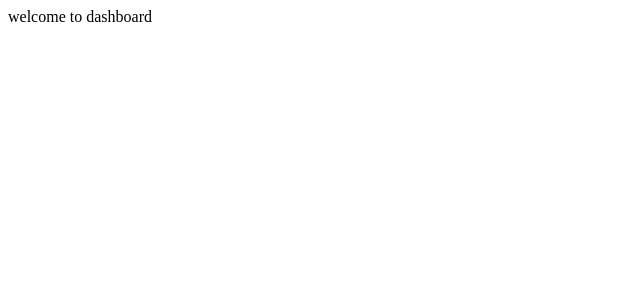
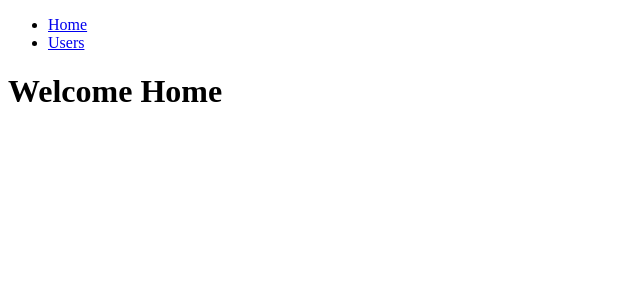
Before and after one commit to Vsraju1999/my-app, a React (Vite) app: page / in a window 1280 px wide. Shown: the top 300 px of the page, without its empty margins (0-640 px from the left). Built offline with nearby package versions, Linux system fonts and the light colour scheme.

Commit message:
added user and home page with routing

```diff
--- a/package.json
+++ b/package.json
@@ -11,7 +11,6 @@
     "preview": "vite preview",
     "predeploy": "npm run build",
     "deploy": "gh-pages -d dist"
-
   },
   "dependencies": {
     "react": "^18.3.1",
@@ -27,6 +26,7 @@
     "eslint-plugin-react-refresh": "^0.4.14",
     "gh-pages": "^6.2.0",
     "globals": "^15.12.0",
+    "react-router-dom": "^7.0.2",
     "typescript": "~5.6.2",
     "typescript-eslint": "^8.15.0",
     "vite": "^6.0.1"
--- a/src/App.tsx
+++ b/src/App.tsx
@@ -1,5 +1,18 @@
+import { BrowserRouter, Routes, Route } from "react-router-dom";
+import { Home, NoPage, Users, Layout } from "./components";
+
 function App() {
-  return <div>welcome to dashboard</div>;
+  return (
+    <BrowserRouter>
+      <Routes>
+        <Route path="/" element={<Layout />}>
+          <Route index element={<Home />} />
+          <Route path="users" element={<Users />} />
+          <Route path="*" element={<NoPage />} />
+        </Route>
+      </Routes>
+    </BrowserRouter>
+  );
 }
 
 export default App;
--- /dev/null
+++ b/src/components/Home.tsx
@@ -0,0 +1,3 @@
+export const Home = () => {
+  return <h1>Welcome Home</h1>;
+};
--- /dev/null
+++ b/src/components/Layout.tsx
@@ -0,0 +1,20 @@
+import { Outlet, Link } from "react-router-dom";
+
+export const Layout = () => {
+  return (
+    <>
+      <nav>
+        <ul>
+          <li>
+            <Link to="/">Home</Link>
+          </li>
+          <li>
+            <Link to="/users">Users</Link>
+          </li>
+        </ul>
+      </nav>
+
+      <Outlet />
+    </>
+  );
+};
--- /dev/null
+++ b/src/components/NoPage.tsx
@@ -0,0 +1,3 @@
+export const NoPage = () => {
+  return <h1>404 Not Found.</h1>;
+};
--- /dev/null
+++ b/src/components/Users.tsx
@@ -0,0 +1,3 @@
+export const Users = () => {
+  return <h1>Welcome Users</h1>;
+};
--- /dev/null
+++ b/src/components/index.ts
@@ -0,0 +1,4 @@
+export * from "./Home";
+export * from "./Layout";
+export * from "./NoPage";
+export * from "./Users";
--- a/tsconfig.app.json
+++ b/tsconfig.app.json
@@ -22,5 +22,5 @@
     "noFallthroughCasesInSwitch": true,
     "noUncheckedSideEffectImports": true
   },
-  "include": ["src"]
+  "include": ["src", "src/components"]
 }
```
Also changed, not shown: 1 other file (tests, documents, lock files or other folders).
